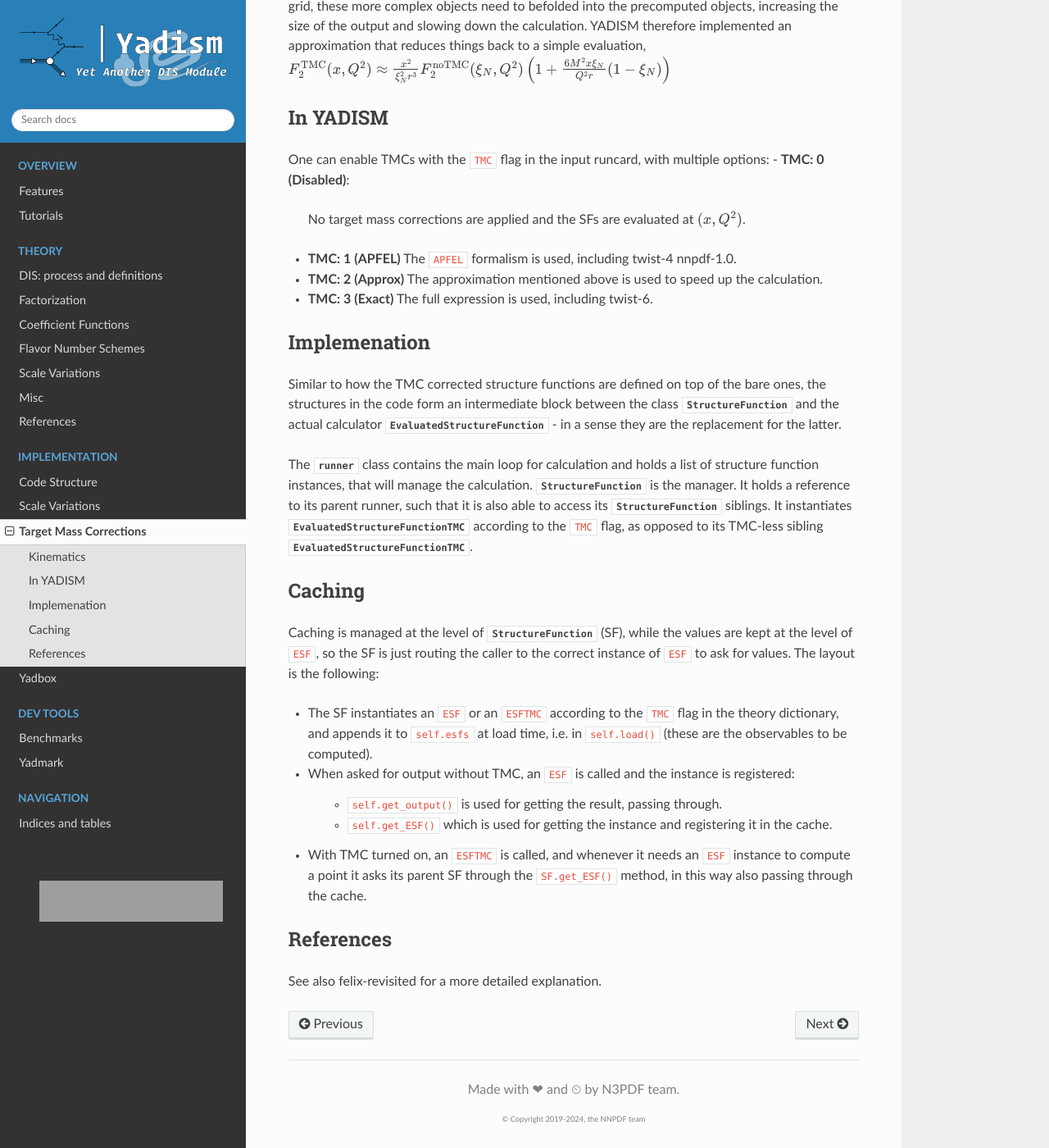
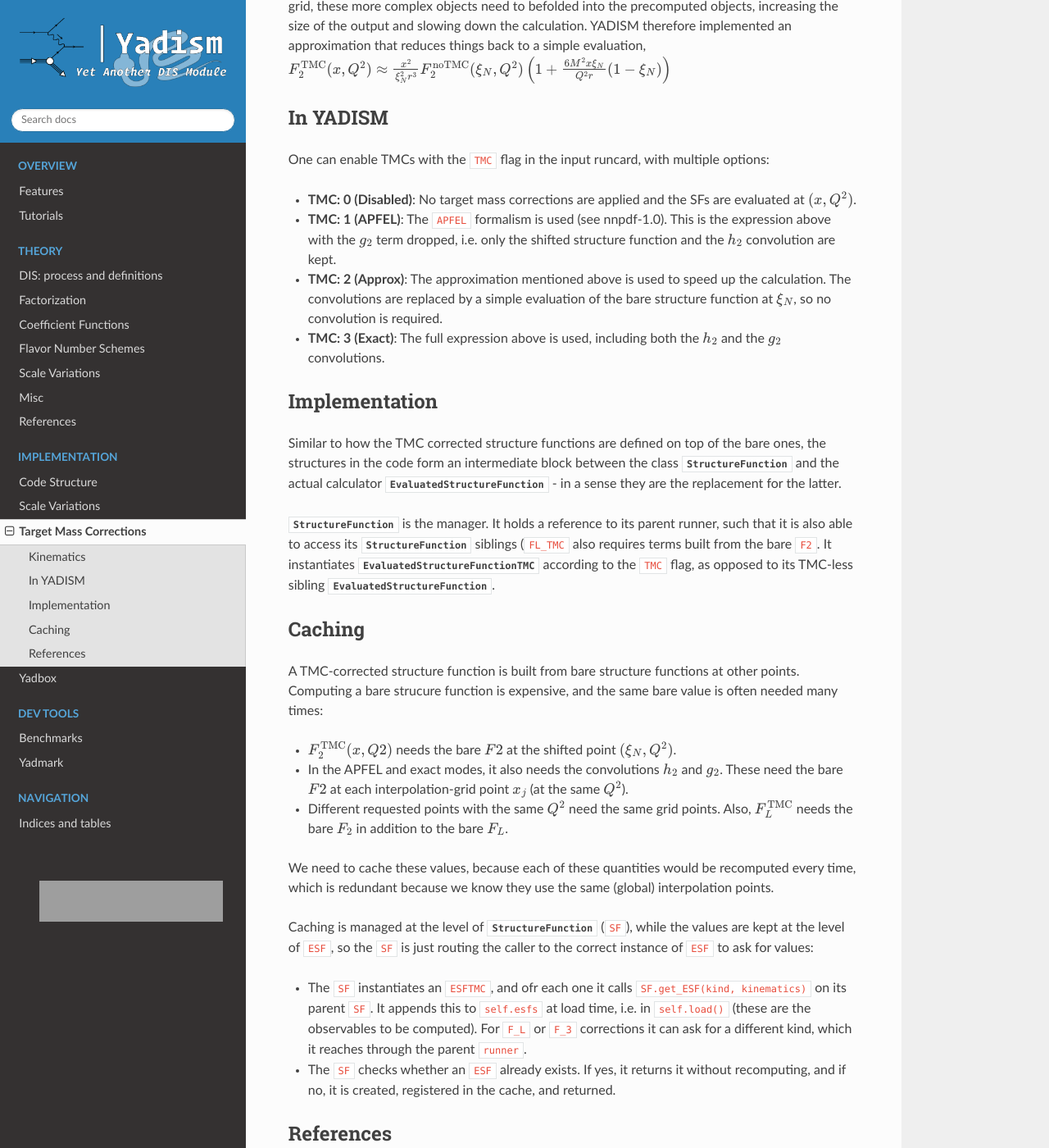
Before and after one commit to NNPDF/yadism, a Sphinx documentation site: the page built from docs/source/implementation/TMC.rst, in a window 1280 px wide and 1400 px high, scrolled down 1205 px. Shown: the whole window at 82% size. Built offline with Sphinx 7.4.7 and the Read the Docs theme 3.1.0, drawn with Linux system fonts in a browser that asks for light colours; pages that are not in the unit, such as notebooks, are missing from menus; grey boxes are pictures that could not be loaded.

Commit message:
implement recommendations by @felixhekhorn

```diff
--- a/docs/source/implementation/TMC.rst
+++ b/docs/source/implementation/TMC.rst
@@ -63,48 +63,84 @@
 ---------
 
 One can enable TMCs with the ``TMC`` flag in the input runcard, with multiple options:
+
 - **TMC: 0 (Disabled)**:
   No target mass corrections are applied and the SFs are evaluated at :math:`(x,Q^2)`.
-- **TMC: 1 (APFEL)**
-  The ``APFEL`` formalism is used, including twist-4 :ref:`nnpdf-1.0`.
-- **TMC: 2 (Approx)**
-  The approximation mentioned above is used to speed up the calculation.
-- **TMC: 3 (Exact)**
-  The full expression is used, including twist-6.
+- **TMC: 1 (APFEL)**:
+  The ``APFEL`` formalism is used (see :ref:`nnpdf-1.0`). This is the expression
+  above with the :math:`g_2` term dropped, i.e. only the shifted
+  structure function and the :math:`h_2` convolution are kept.
+- **TMC: 2 (Approx)**:
+  The approximation mentioned above is used to speed up the calculation. The
+  convolutions are replaced by a simple evaluation of the bare structure
+  function at :math:`\xi_N`, so no convolution is required.
+- **TMC: 3 (Exact)**:
+  The full expression above is used, including both the :math:`h_2` and the
+  :math:`g_2` convolutions.
 
-Implemenation
+Implementation
 -------------
 
 Similar to how the TMC corrected structure functions are defined on top of the bare ones, the
 structures in the code form an intermediate block between the class :class:`~yadism.esf.StructureFunction`
 and the actual calculator :class:`~yadism.esf.EvaluatedStructureFunction` - in a sense they are the replacement for the latter.
 
-The :class:`~yadism.runner` class contains the main loop for calculation and holds a list of structure function instances,
-that will manage the calculation.
 :class:`~yadism.esf.StructureFunction` is the manager. It holds a reference to its parent runner,
-such that it is also able to access its :class:`~yadism.esf.StructureFunction` siblings. It instantiates
+such that it is also able to access its :class:`~yadism.esf.StructureFunction` siblings (``FL_TMC`` also
+requires terms built from the bare ``F2``. It instantiates
 :class:`~yadism.esf.tmc.EvaluatedStructureFunctionTMC` according to the ``TMC`` flag, as opposed to
-its TMC-less sibling :class:`~yadism.esf.tmc.EvaluatedStructureFunctionTMC`.
+its TMC-less sibling :class:`~yadism.esf.tmc.EvaluatedStructureFunction`.
 
 Caching
 -------
-Caching is managed at the level of :class:`~yadism.esf.StructureFunction` (SF), while the values are
-kept at the level of ``ESF``, so the SF is just routing the caller to the correct instance of
-``ESF`` to ask for values. The layout is the following:
+A TMC-corrected structure function is built from bare structure functions at other points. Computing
+a bare strucure function is expensive, and the same bare value is often needed many times:
 
-- The SF instantiates an ``ESF`` or an ``ESFTMC`` according to the ``TMC`` flag in the theory
-  dictionary, and appends it to ``self.esfs`` at load time, i.e. in ``self.load()`` (these are the
-  observables to be computed).
-- When asked for output without TMC, an ``ESF`` is called and the instance is registered:
+- :math:`F_2^{\mathrm{TMC}}(x, Q2)` needs the bare :math:`F2` at the shifted point :math:`(\xi_N, Q^2)`.
+- In the APFEL and exact modes, it also needs the convolutions :math:`h_2` and
+  :math:`g_2`. These need the bare :math:`F2` at each interpolation-grid point
+  :math:`x_j` (at the same :math:`Q^2`).
+- Different requested points with the same :math:`Q^2` need the same grid points.
+  Also, :math:`F_L^{\mathrm{TMC}}` needs the bare :math:`F_2` in addition to the bare :math:`F_L`.
 
-    - ``self.get_output()`` is used for getting the result, passing through.
-    - ``self.get_ESF()`` which is used for getting the instance and registering it in the cache.
+We need to cache these values, because each of these quantities would be recomputed every time,
+which is redundant because we know they use the same (global) interpolation points.
 
-- With TMC turned on, an ``ESFTMC`` is called, and whenever it needs an ``ESF`` instance to compute a point
-  it asks its parent SF through the ``SF.get_ESF()`` method, in this way also passing through the
-  cache.
+Caching is managed at the level of :class:`~yadism.esf.StructureFunction` (``SF``), while the values are
+kept at the level of ``ESF``, so the ``SF`` is just routing the caller to the correct instance of
+``ESF`` to ask for values:
+
+- The ``SF`` instantiates an ``ESFTMC``, and ofr each one it calls ``SF.get_ESF(kind, kinematics)`` on its parent ``SF``.
+  It appends this to ``self.esfs`` at load time, i.e. in ``self.load()`` (these are the observables to be computed).
+  For ``F_L`` or ``F_3`` corrections it can ask for a different kind, which it reaches through the parent ``runner``.
+- The ``SF`` checks whether an ``ESF`` already exists. If yes, it returns it without recomputing, and if no, it is
+  created, registered in the cache, and returned.
+
+.. code-block:
+                 Runner
+                |
+                |  holds a list of
+                v
+     StructureFunction (SF)   <-----------------------+
+       - self.esfs (cache)                            |
+                |                                     |
+                |  load(): creates one per            |
+                |  requested point                    |
+                v                                     |
+  ESFTMC  (only if TMC != 0)                          |
+       - computes TMC-corrected result                |
+                |                                     |
+                |  needs bare values:                 |
+                |  SF.get_esf(kind, (x, Q2))  --------+
+                |
+                |  SF checks cache, returns existing
+                |  ESF or creates and registers one
+                v
+  ESF  (bare structure function)
+       - computes the result
+       - holds the value
 
 
 References
 ----------
-See also :ref:`felix-revisited` for a more detailed explanation.
+:ref:`Schienbein:2007gr`
```
